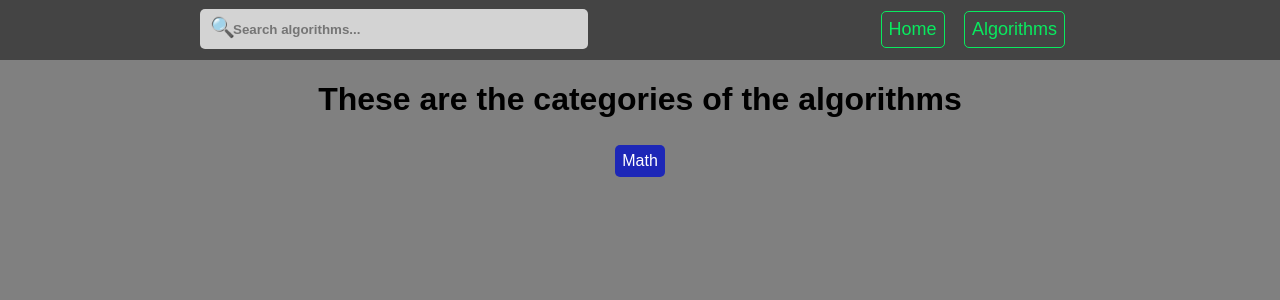
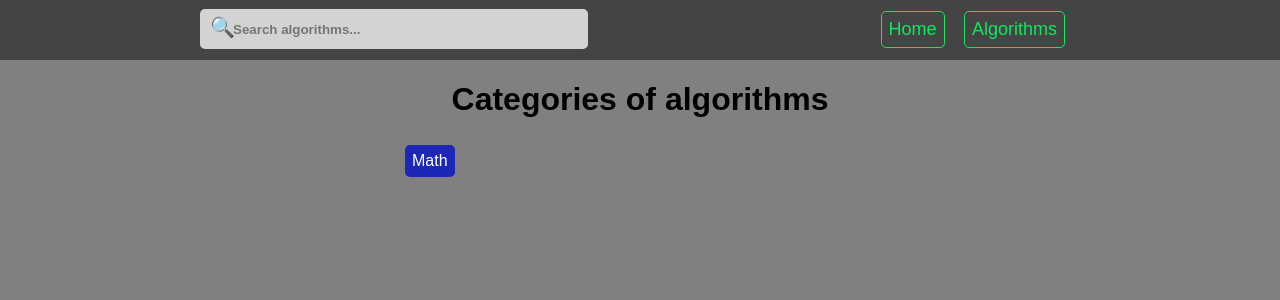
Before and after one commit to arslan-ashraf/csinjs, a Django app: page /algorithms/ in a window 1280 px wide. Shown: the top 300 px of the page. Run offline with Django 3.2, Linux system fonts and the light colour scheme; data comes from the database, SQL or seed files in the repository; both versions use the stored data as it was after the commit.

Commit message:
more css and dynamic functionality

```diff
--- a/computer_science/views.py
+++ b/computer_science/views.py
@@ -52,13 +52,13 @@ def categories(request):
 	hashmap = {}
 	for algorithm in algorithms:
 		hashmap[algorithm.category] = algorithm.friendly_category
-	items = { 'all_categories': hashmap }
+	items = { 'all_categories': hashmap, 'title': 'Categories of Algorithms' }
 	return render(request, 'algorithms/categories.html', items)
 
 
 def index(request, friendly_category = None):
 	type_of_algorithms = Algorithm.objects.filter(friendly_category = friendly_category)
-	items = { 'algorithms': type_of_algorithms }
+	items = { 'algorithms': type_of_algorithms, 'title': type_of_algorithms[0].category }
 	print('=' * 50)
 	print(type_of_algorithms)
 	print('=' * 50)
--- /dev/null
+++ b/static_files/css/algorithm_categories.css
@@ -0,0 +1,9 @@
+.algorithm-categories {
+	width: 500px;
+	margin: 0 auto;
+	text-align: left;
+}
+
+.each-category {
+	margin: 10px;
+}
--- a/static_files/css/algorithm_form.css
+++ b/static_files/css/algorithm_form.css
@@ -3,7 +3,8 @@
 }
 
 .algorithm_form textarea {
-
+	width: 800px;
+	font-size: 20px;
 }
 
 .algorithm_form input {
--- a/templates/algorithms/categories.html
+++ b/templates/algorithms/categories.html
@@ -1,11 +1,24 @@
 {% extends 'base.html' %}
+{% load static %}
+
+{% block title %}
+	{{ title }}
+{% endblock title %}
+
+{% block css %}
+
+	<link rel="stylesheet" type="text/css" href="{% static 'css/algorithm_categories.css' %}">
+
+{% endblock css %}
 
 {% block main %}
 
-	<h1>These are the categories of the algorithms</h1>
+	<h1>Categories of algorithms</h1>
 
-	{% for category, friendly_category in all_categories.items %}
-		<div><a href="{{ friendly_category }}" class="button">{{ category }}</a></div>
-	{% endfor %}
+	<div class="algorithm-categories">
+		{% for category, friendly_category in all_categories.items %}
+			<div class="each-category"><a href="{{ friendly_category }}" class="button">{{ category }}</a></div>
+		{% endfor %}
+	</div>
 
 {% endblock main %}
```
Also changed, not shown: templates/algorithms/index.html (+28 -5 lines), db.sqlite3, static_files/css/list_of_algorithms.css (added).
